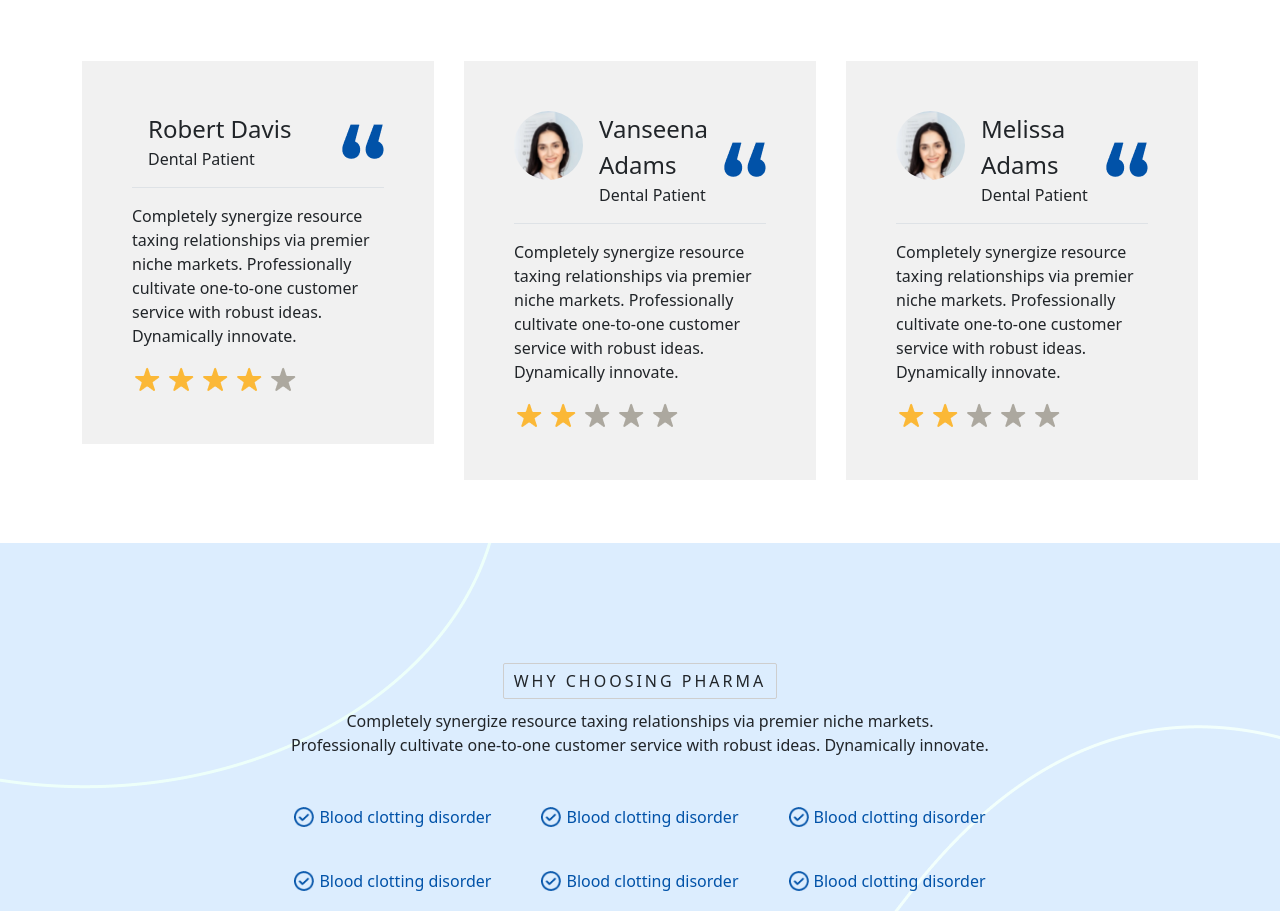
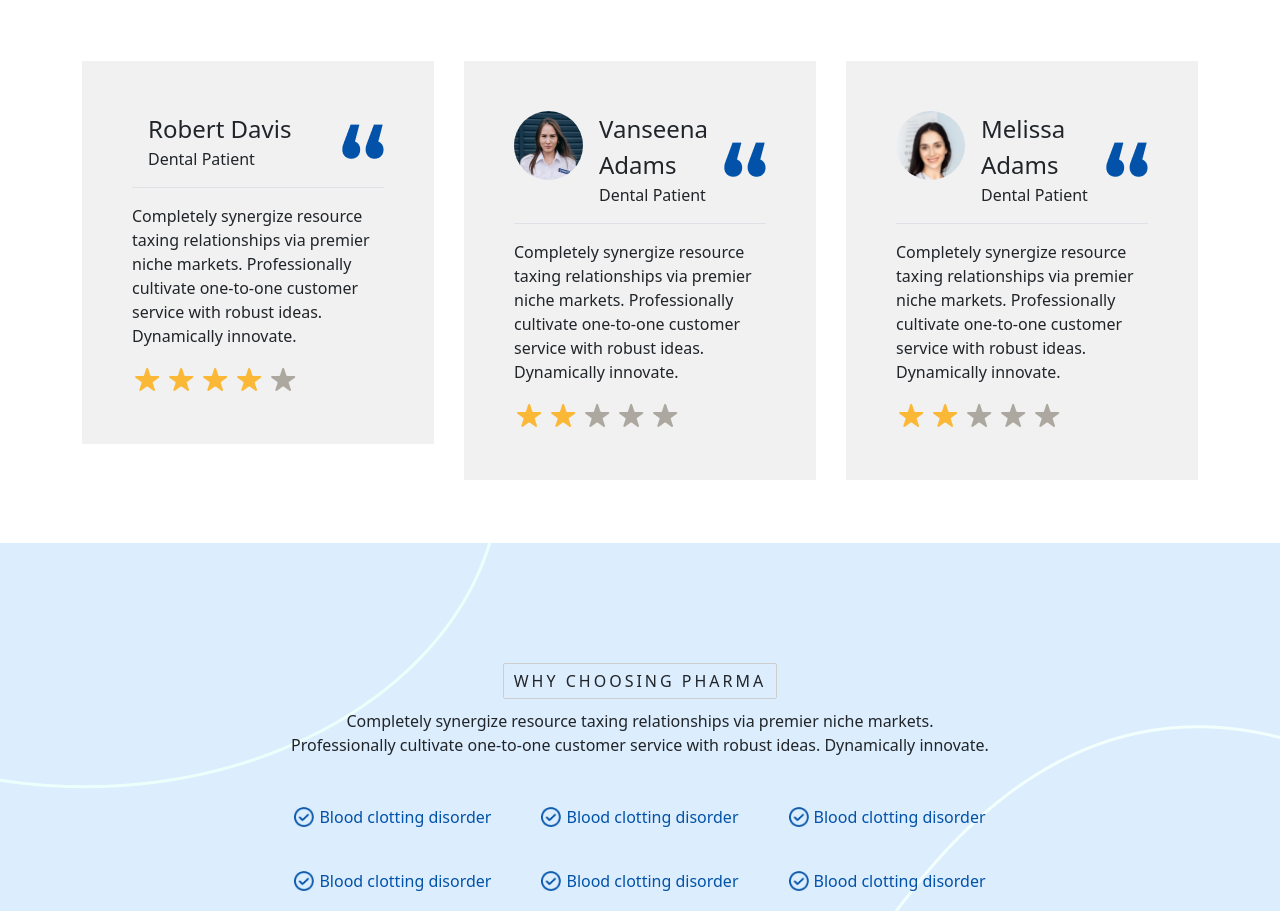
Before and after one commit to guldanekose/btk_front_end_egitim, a plain HTML site: page index.html in a window 1280 px wide. Shown: the part 3811-4722 px from the top of the page. Drawn offline with nearby package versions, Linux system fonts and the light colour scheme.

Commit message:
Update index.html
changed photo

```diff
--- a/index.html
+++ b/index.html
@@ -431,7 +431,7 @@
                             <div class="feedback-card">
                                 <div class="d-flex justify-content-between align-items-center mb-3 border-bottom pb-3">
                                     <div class="d-flex gap-3">
-                                        <img src="assets/img/profilfoto/photo2.png" height="69" width="69" style="object-position: bottom;"  class="rounded-circle object-fit-cover" alt="">
+                                        <img src="assets/img/profilfoto/photo4.png" height="69" width="69" style="object-position: bottom;"  class="rounded-circle object-fit-cover" alt="">
                                        <div>
                                         <span class="d-block fs-4">Vanseena Adams</span>
                                         <span class="d-block fs-6">Dental Patient</span>
```
